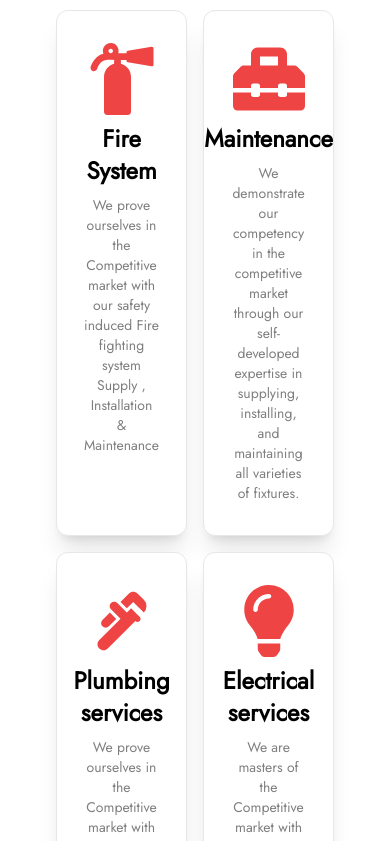
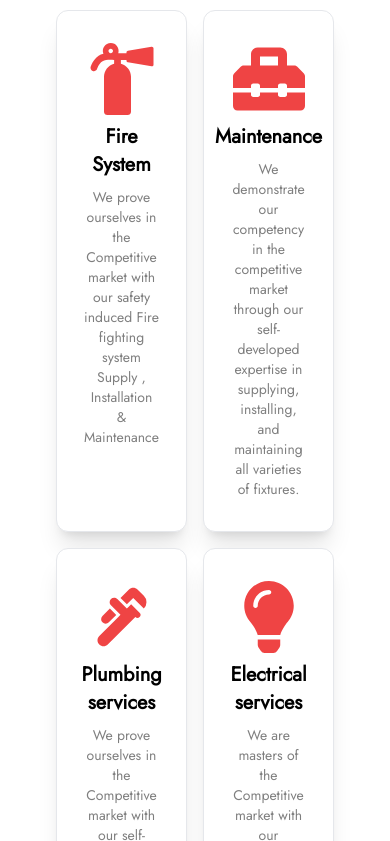
Before and after one commit to Sachin5679/company-website, a Next.js app: page / in a window 390 px wide. Shown: the part 2343-3184 px from the top of the page. Built offline with nearby package versions, Linux system fonts and the light colour scheme.

Commit message:
responsiveness

```diff
--- a/components/ServiceCard.tsx
+++ b/components/ServiceCard.tsx
@@ -12,7 +12,7 @@ const ServiceCard = ({ title, icon: IconComponent, text }: Service) => {
   return (
     <div className="flex flex-col items-center p-8 m-2 border rounded-xl shadow-xl bg-white hover:bg-green-100 transition-all">
       <IconComponent className="text-7xl mb-2 text-red-500" />
-      <div className="text-2xl font-bold mb-2">{title}</div>
+      <div className="md:text-2xl text-xl font-bold mb-2">{title}</div>
       <p className="text-sm opacity-50">{text}</p>
     </div>
   );
```
